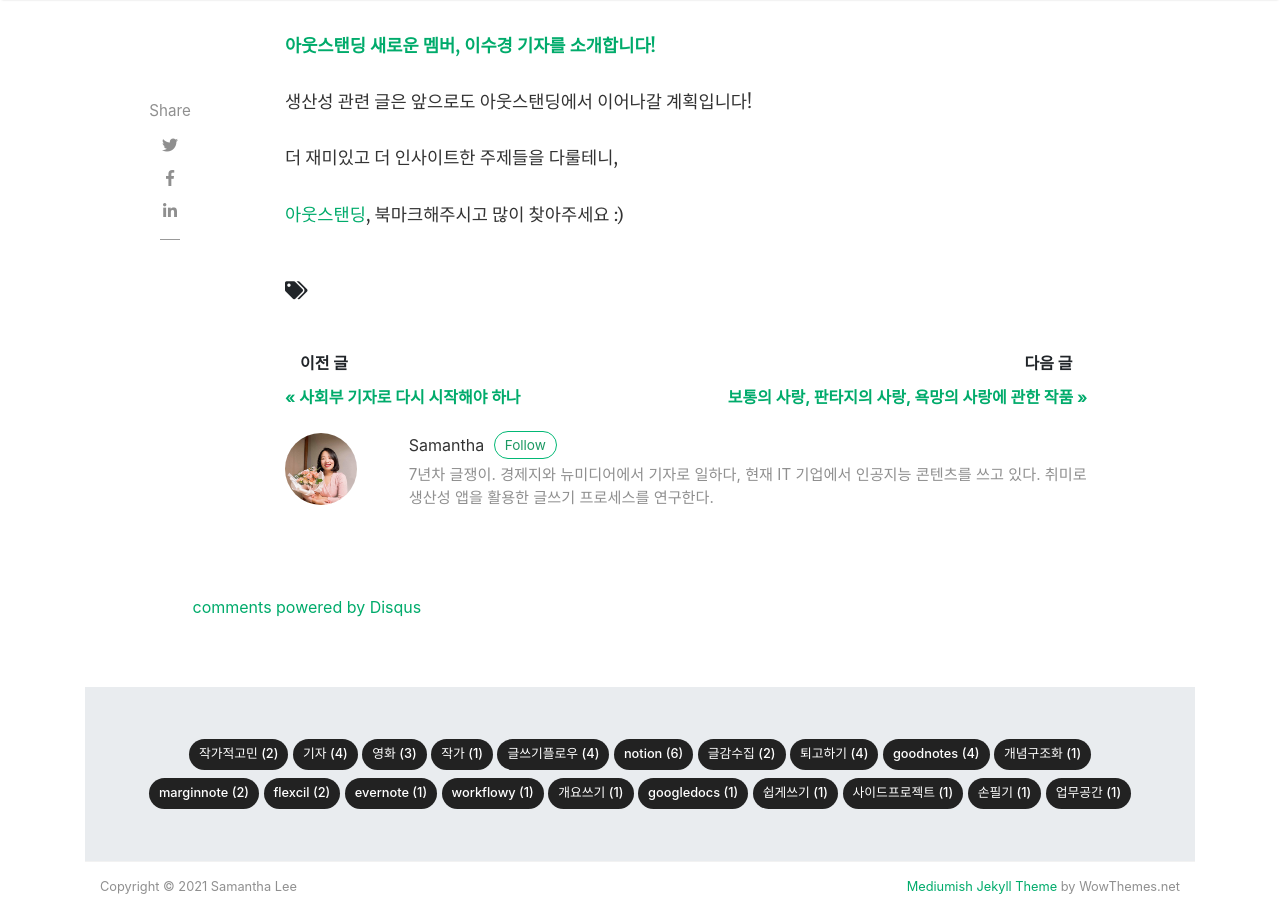
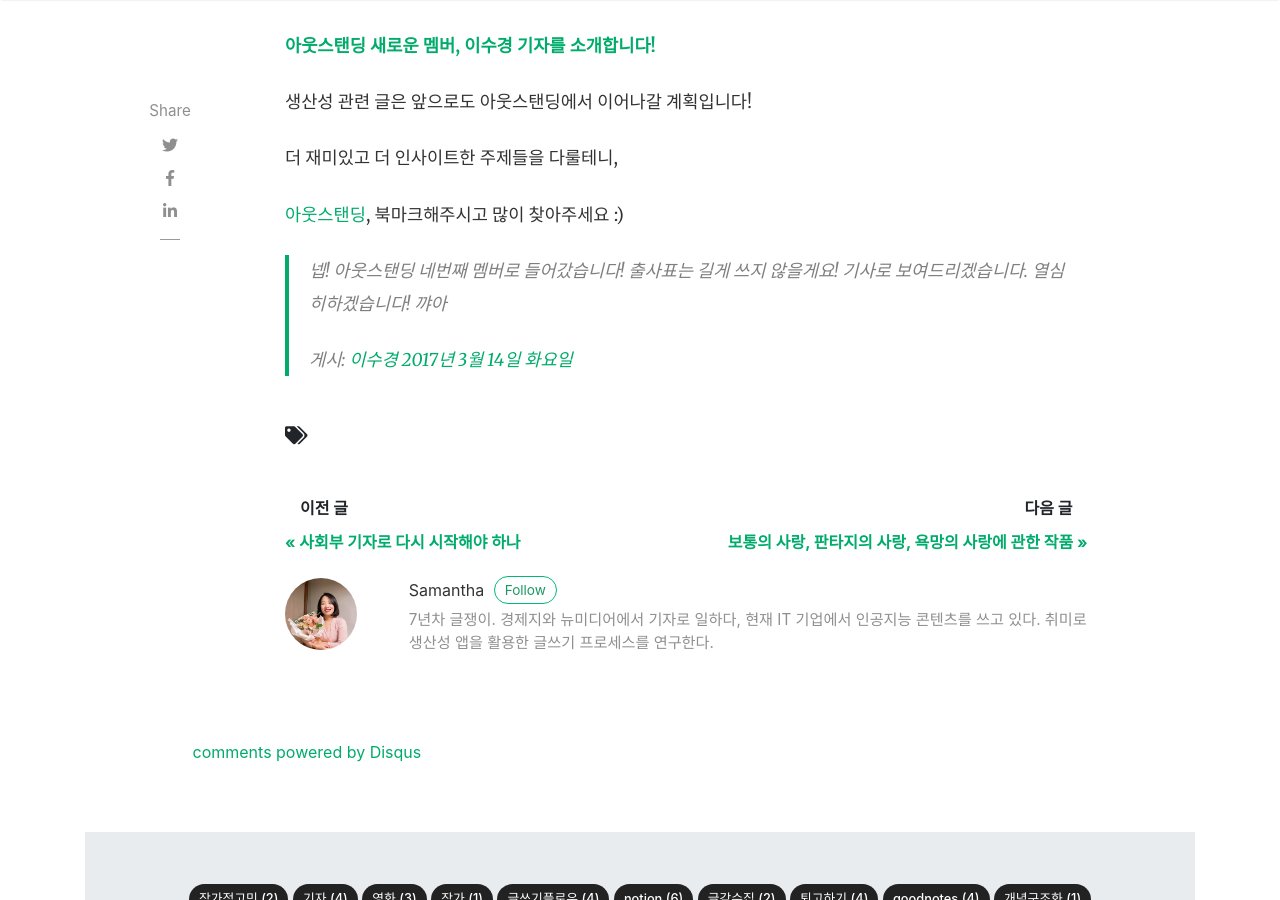
Before and after one commit to samantha-writer/samantha-writer.github.io, a Jekyll site: the page built from _posts/2017-03-17-170317.md, in a window 1280 px wide and 900 px high, scrolled down 348 px. Built offline with Jekyll 4.4.1, drawn with Linux system fonts in a browser that asks for light colours; nearby versions of some CDN libraries; comment, search, counter and statistics services are not loaded.

Commit message:
Update 2017-03-17-170317.md

```diff
--- a/_posts/2017-03-17-170317.md
+++ b/_posts/2017-03-17-170317.md
@@ -21,3 +21,5 @@ hidden: false
 더 재미있고 더 인사이트한 주제들을 다룰테니,
 
 [아웃스탠딩](http://www.outstanding.kr), 북마크해주시고 많이 찾아주세요 :)
+
+<div class="fb-post" data-href="https://www.facebook.com/samantha.writer89/posts/1362583620466035" data-width="500" data-show-text="true"><blockquote cite="https://www.facebook.com/samantha.writer89/posts/1362583620466035" class="fb-xfbml-parse-ignore"><p>넵! 아웃스탠딩 네번째 멤버로 들어갔습니다! 출사표는 길게 쓰지 않을게요! 기사로 보여드리겠습니다. 열심히하겠습니다! 꺄아</p>게시: <a href="https://www.facebook.com/samantha.writer89">이수경</a>&nbsp;<a href="https://www.facebook.com/samantha.writer89/posts/1362583620466035">2017년 3월 14일 화요일</a></blockquote></div>
```
